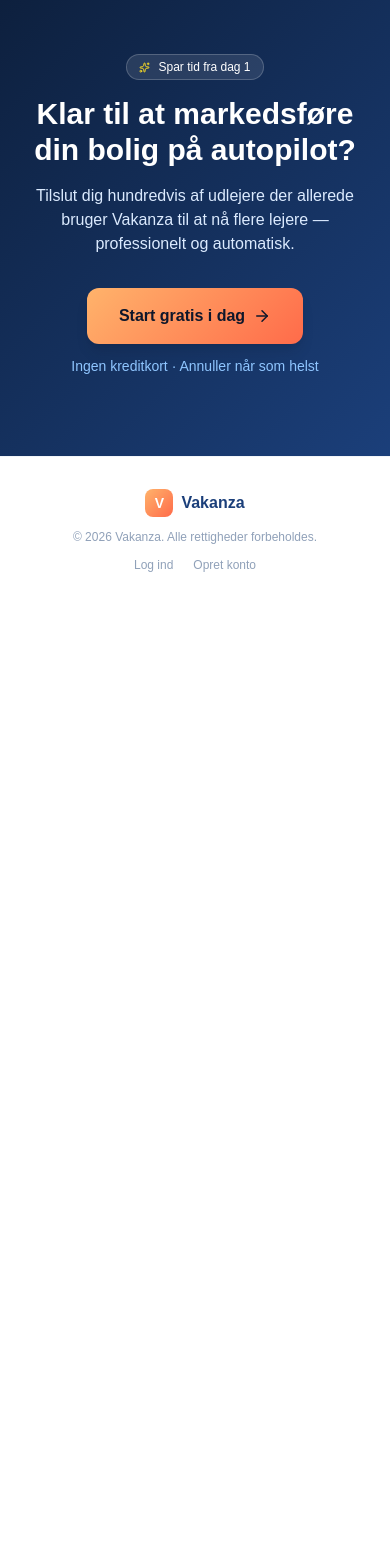
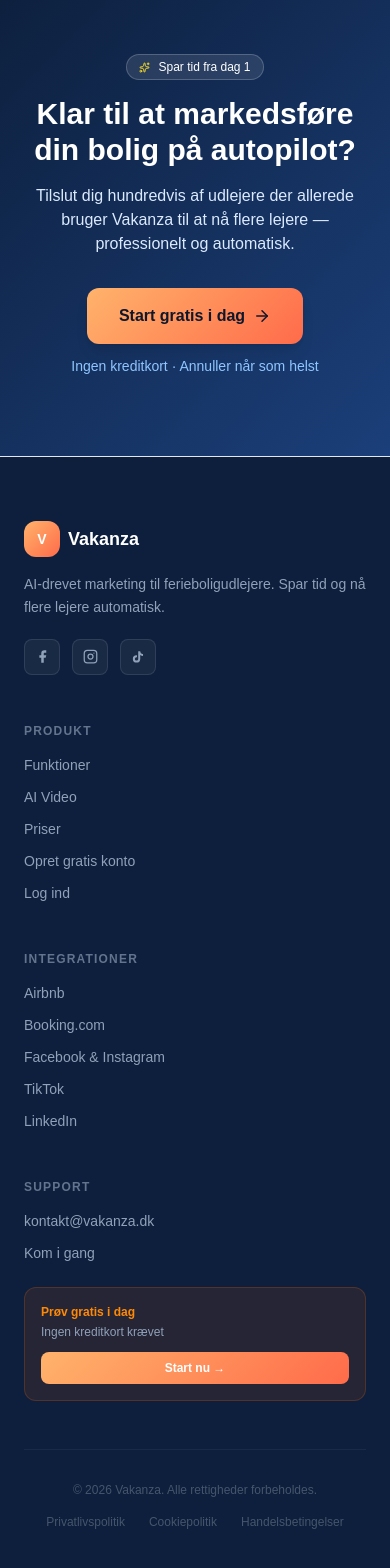
Before and after one commit to NexusMarketingDK/SOME-rental123, a Next.js app: page / in a window 390 px wide. Shown: the part 8529-10097 px from the top of the page. Before the commit the page ends 9134 px from the top, so only its background shows below. Built offline with nearby package versions, Linux system fonts and the light colour scheme.

Commit message:
feat: add Forside to header nav and full dark footer with links and social icons
Co-Authored-By: Claude Sonnet 4.6 <noreply@anthropic.com>
Claude-Session: https://claude.ai/code/session_01HksAHhG6TpAFNRo5DVgvtn

```diff
--- a/src/app/page.tsx
+++ b/src/app/page.tsx
@@ -209,8 +209,9 @@ export default function LandingPage() {
             <span className="text-lg font-bold text-[#1B3F7A]">Vakanza</span>
           </div>
           <nav className="hidden items-center gap-6 text-sm font-medium text-slate-600 md:flex">
+            <a href="#" className="hover:text-[#1B3F7A] transition-colors">Forside</a>
             <a href="#features" className="hover:text-[#1B3F7A] transition-colors">Funktioner</a>
-            <a href="#ai" className="hover:text-[#1B3F7A] transition-colors">AI-billeder & Video</a>
+            <a href="#ai" className="hover:text-[#1B3F7A] transition-colors">AI Video</a>
             <a href="#pricing" className="hover:text-[#1B3F7A] transition-colors">Priser</a>
           </nav>
           <div className="flex items-center gap-3">
@@ -671,21 +672,93 @@ export default function LandingPage() {
       </section>
 
       {/* ── Footer ── */}
-      <footer className="border-t border-slate-100 bg-white py-8">
-        <div className="mx-auto flex max-w-6xl flex-col items-center gap-3 px-6 md:flex-row md:justify-between">
+      <footer className="border-t border-slate-200 bg-[#0d1f3c]">
+        <div className="mx-auto max-w-6xl px-6 py-16">
+          {/* Top row */}
+          <div className="grid gap-12 md:grid-cols-4">
+            {/* Brand */}
+            <div className="md:col-span-1">
               <div className="flex items-center gap-2">
                 <span
-              className="flex h-7 w-7 items-center justify-center rounded-lg text-sm font-bold text-white"
+                  className="flex h-9 w-9 items-center justify-center rounded-xl text-sm font-bold text-white"
                   style={{ background: "linear-gradient(135deg, #FFB36B 0%, #FF6B4A 100%)" }}
                 >
                   V
                 </span>
-            <span className="font-bold text-[#1B3F7A]">Vakanza</span>
+                <span className="text-lg font-bold text-white">Vakanza</span>
               </div>
-          <p className="text-xs text-slate-400">© 2026 Vakanza. Alle rettigheder forbeholdes.</p>
-          <div className="flex gap-5 text-xs text-slate-400">
-            <Link href="/login" className="hover:text-slate-700 transition-colors">Log ind</Link>
-            <Link href="/signup" className="hover:text-slate-700 transition-colors">Opret konto</Link>
+              <p className="mt-4 text-sm leading-relaxed text-slate-400">
+                AI-drevet marketing til ferieboligudlejere. Spar tid og nå flere lejere automatisk.
+              </p>
+              <div className="mt-5 flex gap-3">
+                {/* Facebook */}
+                <a href="#" aria-label="Facebook" className="flex h-9 w-9 items-center justify-center rounded-lg border border-white/10 bg-white/5 text-slate-400 transition-colors hover:border-orange-400/40 hover:text-orange-400">
+                  <svg width="15" height="15" viewBox="0 0 24 24" fill="currentColor"><path d="M18 2h-3a5 5 0 0 0-5 5v3H7v4h3v8h4v-8h3l1-4h-4V7a1 1 0 0 1 1-1h3z"/></svg>
+                </a>
+                {/* Instagram */}
+                <a href="#" aria-label="Instagram" className="flex h-9 w-9 items-center justify-center rounded-lg border border-white/10 bg-white/5 text-slate-400 transition-colors hover:border-orange-400/40 hover:text-orange-400">
+                  <svg width="15" height="15" viewBox="0 0 24 24" fill="none" stroke="currentColor" strokeWidth="2" strokeLinecap="round" strokeLinejoin="round"><rect x="2" y="2" width="20" height="20" rx="5"/><circle cx="12" cy="12" r="4"/><circle cx="17.5" cy="6.5" r="1" fill="currentColor" stroke="none"/></svg>
+                </a>
+                {/* TikTok */}
+                <a href="#" aria-label="TikTok" className="flex h-9 w-9 items-center justify-center rounded-lg border border-white/10 bg-white/5 text-slate-400 transition-colors hover:border-orange-400/40 hover:text-orange-400">
+                  <svg width="14" height="14" viewBox="0 0 24 24" fill="currentColor"><path d="M19.59 6.69a4.83 4.83 0 0 1-3.77-4.25V2h-3.45v13.67a2.89 2.89 0 0 1-2.88 2.5 2.89 2.89 0 0 1-2.89-2.89 2.89 2.89 0 0 1 2.89-2.89c.28 0 .54.04.79.1V9.01a6.33 6.33 0 0 0-.79-.05 6.34 6.34 0 0 0-6.34 6.34 6.34 6.34 0 0 0 6.34 6.34 6.34 6.34 0 0 0 6.33-6.34V8.69a8.17 8.17 0 0 0 4.78 1.52V6.76a4.85 4.85 0 0 1-1.01-.07z"/></svg>
+                </a>
+              </div>
+            </div>
+
+            {/* Produkt */}
+            <div>
+              <p className="mb-4 text-xs font-semibold uppercase tracking-widest text-slate-500">Produkt</p>
+              <ul className="flex flex-col gap-3 text-sm text-slate-400">
+                <li><a href="#features" className="transition-colors hover:text-white">Funktioner</a></li>
+                <li><a href="#ai" className="transition-colors hover:text-white">AI Video</a></li>
+                <li><a href="#pricing" className="transition-colors hover:text-white">Priser</a></li>
+                <li><Link href="/signup" className="transition-colors hover:text-white">Opret gratis konto</Link></li>
+                <li><Link href="/login" className="transition-colors hover:text-white">Log ind</Link></li>
+              </ul>
+            </div>
+
+            {/* Integrationer */}
+            <div>
+              <p className="mb-4 text-xs font-semibold uppercase tracking-widest text-slate-500">Integrationer</p>
+              <ul className="flex flex-col gap-3 text-sm text-slate-400">
+                <li><span className="transition-colors hover:text-white cursor-default">Airbnb</span></li>
+                <li><span className="transition-colors hover:text-white cursor-default">Booking.com</span></li>
+                <li><span className="transition-colors hover:text-white cursor-default">Facebook & Instagram</span></li>
+                <li><span className="transition-colors hover:text-white cursor-default">TikTok</span></li>
+                <li><span className="transition-colors hover:text-white cursor-default">LinkedIn</span></li>
+              </ul>
+            </div>
+
+            {/* Support */}
+            <div>
+              <p className="mb-4 text-xs font-semibold uppercase tracking-widest text-slate-500">Support</p>
+              <ul className="flex flex-col gap-3 text-sm text-slate-400">
+                <li><a href="mailto:kontakt@vakanza.dk" className="transition-colors hover:text-white">kontakt@vakanza.dk</a></li>
+                <li><Link href="/signup" className="transition-colors hover:text-white">Kom i gang</Link></li>
+              </ul>
+              <div className="mt-6 rounded-xl border border-orange-500/20 bg-orange-500/10 p-4">
+                <p className="text-xs font-semibold text-orange-400">Prøv gratis i dag</p>
+                <p className="mt-1 text-xs text-slate-400">Ingen kreditkort krævet</p>
+                <Link
+                  href="/signup"
+                  className="mt-3 block w-full rounded-lg py-2 text-center text-xs font-bold text-white transition-opacity hover:opacity-90"
+                  style={{ background: "linear-gradient(135deg, #FFB36B, #FF6B4A)" }}
+                >
+                  Start nu →
+                </Link>
+              </div>
+            </div>
+          </div>
+
+          {/* Bottom row */}
+          <div className="mt-12 flex flex-col items-center gap-4 border-t border-white/5 pt-8 md:flex-row md:justify-between">
+            <p className="text-xs text-slate-600">© 2026 Vakanza. Alle rettigheder forbeholdes.</p>
+            <div className="flex gap-6 text-xs text-slate-600">
+              <a href="#" className="transition-colors hover:text-slate-400">Privatlivspolitik</a>
+              <a href="#" className="transition-colors hover:text-slate-400">Cookiepolitik</a>
+              <a href="#" className="transition-colors hover:text-slate-400">Handelsbetingelser</a>
+            </div>
           </div>
         </div>
       </footer>
```
Lines whose indentation alone changed are shown as unchanged.
